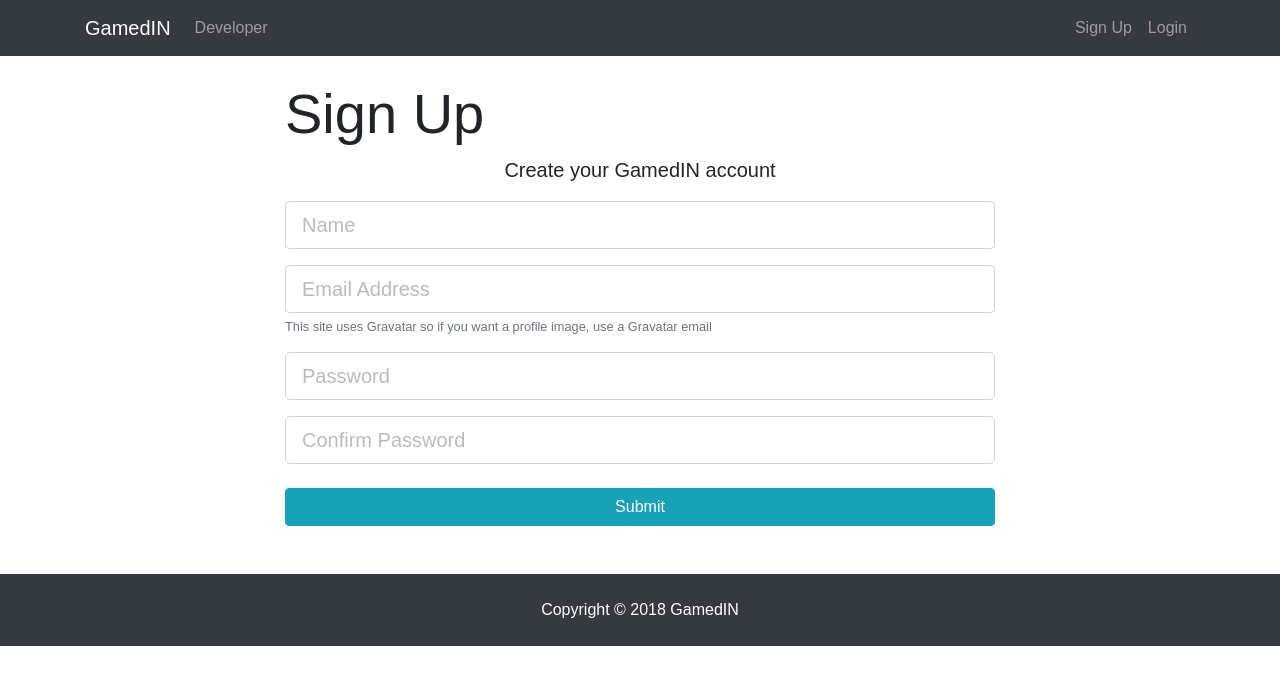
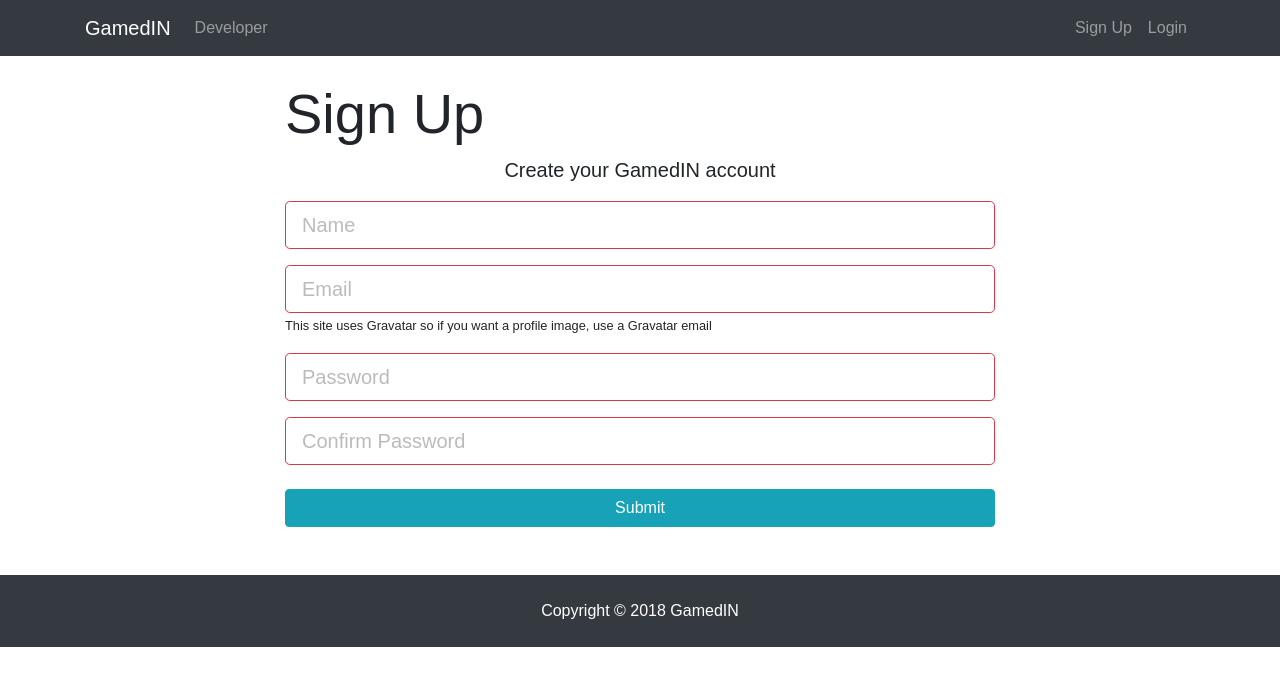
Before and after one commit to amiracledev/socialconnect, a React (Create React App) app in the folder client/: page /register in a window 1280 px wide. Shown: the top 686 px of the page. Built offline with nearby package versions, Linux system fonts and the light colour scheme.

Commit message:
adding dashboard to profile

```diff
--- a/client/src/App.js
+++ b/client/src/App.js
@@ -3,6 +3,7 @@
 import jwt_decode from "jwt-decode";
 import setAuthToken from "./utils/setAuthToken";
 import { setCurrentUser, logoutUser } from "./actions/authActions";
+import { clearCurrentProfile } from "./actions/profileActions";
 
 import { Provider } from "react-redux";
 import store from "./store";
@@ -12,6 +13,7 @@
 import Landing from "./components/layout/Landing";
 import Register from "./components/Auth/Register";
 import Login from "./components/Auth/Login";
+import Dashboard from "./components/dashboard/Dashboard";
 
 import "./App.css";
 
@@ -28,6 +30,8 @@
   if (decoded.exp < currentTime) {
     //logout
     store.dispatch(logoutUser());
+    //clear current profile
+    store.dispatch(clearCurrentProfile());
     //redirect
     window.location.href = "/login";
   }
@@ -44,6 +48,7 @@
             <div className="container">
               <Route exact path="/register" component={Register} />
               <Route exact path="/login" component={Login} />
+              <Route exact path="/dashboard" component={Dashboard} />
             </div>
             <Footer />
           </div>
--- /dev/null
+++ b/client/src/actions/profileActions.js
@@ -0,0 +1,54 @@
+import axios from "axios";
+
+import {
+  GET_PROFILE,
+  PROFILE_LOADING,
+  CLEAR_CURRENT_PROFILE,
+  GET_ERRORS
+} from "./types";
+
+// Get current profile
+export const getCurrentProfile = () => dispatch => {
+  dispatch(setProfileLoading());
+  axios
+    .get("/api/profile")
+    .then(res =>
+      dispatch({
+        type: GET_PROFILE,
+        payload: res.data
+      })
+    )
+    .catch(err =>
+      dispatch({
+        type: GET_PROFILE,
+        payload: {}
+      })
+    );
+};
+
+// Create Profile
+export const createProfile = (profileData, history) => dispatch => {
+  axios
+    .post("/api/profile", profileData)
+    .then(res => history.push("/dashboard"))
+    .catch(err =>
+      dispatch({
+        type: GET_ERRORS,
+        payload: err.response.data
+      })
+    );
+};
+
+// Profile loading
+export const setProfileLoading = () => {
+  return {
+    type: PROFILE_LOADING
+  };
+};
+
+// Clear profile
+export const clearCurrentProfile = () => {
+  return {
+    type: CLEAR_CURRENT_PROFILE
+  };
+};
--- a/client/src/actions/types.js
+++ b/client/src/actions/types.js
@@ -1,2 +1,7 @@
 export const GET_ERRORS = "GET_ERRORS";
 export const SET_CURRENT_USER = "SET_CURRENT_USER";
+export const GET_PROFILE = "GET_PROFILE";
+export const PROFILE_LOADING = "PROFILE_LOADING";
+export const PROFILE_NOT_FOUND = "PROFILE_NOT_FOUND";
+export const CLEAR_CURRENT_PROFILE = "CLEAR_CURRENT_PROFILE";
+export const GET_PROFILES = "GET_PROFILES";
--- a/client/src/components/Auth/Register.js
+++ b/client/src/components/Auth/Register.js
@@ -1,9 +1,10 @@
 import React, { Component } from "react";
 import PropTypes from "prop-types";
 import { withRouter } from "react-router-dom";
-import classnames from "classnames";
+
 import { connect } from "react-redux";
 import { registerUser } from "../../actions/authActions";
+import TextFieldGroup from "../common/TextFieldGroup";
 
 class Register extends Component {
   constructor() {
@@ -56,72 +57,38 @@
               <h1 className="display-4 tepackagesxt-center">Sign Up</h1>
               <p className="lead text-center">Create your GamedIN account</p>
               <form noValidate onSubmit={this.onSubmit}>
-                <div className="form-group">
-                  <input
-                    type="text"
-                    className={classnames("form-control form-control-lg", {
-                      "is-invalid": errors.name
-                    })}
+                <TextFieldGroup
                   placeholder="Name"
                   name="name"
                   value={this.state.name}
                   onChange={this.onChange}
+                  error={errors.name}
                 />
-                  {errors.name && (
-                    <div className="invalid-feedback">{errors.name}</div>
-                  )}
-                </div>
-                <div className="form-group">
-                  <input
+                <TextFieldGroup
+                  placeholder="Email"
+                  name="email"
                   type="email"
-                    className={classnames("form-control form-control-lg", {
-                      "is-invalid": errors.email
-                    })}
-                    placeholder="Email Address"
-                    name="email"
                   value={this.state.email}
                   onChange={this.onChange}
+                  error={errors.email}
+                  info="This site uses Gravatar so if you want a profile image, use a Gravatar email"
                 />
-                  {errors.email && (
-                    <div className="invalid-feedback">{errors.email}</div>
-                  )}
-                  <small className="form-text text-muted">
-                    This site uses Gravatar so if you want a profile image, use
-                    a Gravatar email
-                  </small>
-                </div>
-                <div className="form-group">
-                  <input
-                    type="password"
-                    className={classnames("form-control form-control-lg", {
-                      "is-invalid": errors.password
-                    })}
+                <TextFieldGroup
                   placeholder="Password"
                   name="password"
+                  type="password"
                   value={this.state.password}
                   onChange={this.onChange}
+                  error={errors.password}
                 />
-                  {errors.password && (
-                    <div className="invalid-feedback">{errors.password}</div>
-                  )}
-                </div>
-
-                <div className="form-group">
-                  <input
-                    type="password"
-                    className={classnames("form-control form-control-lg", {
-                      "is-invalid": errors.password2
-                    })}
+                <TextFieldGroup
                   placeholder="Confirm Password"
                   name="password2"
+                  type="password"
                   value={this.state.password2}
                   onChange={this.onChange}
+                  error={errors.password2}
                 />
-                  {errors.password2 && (
-                    <div className="invalid-feedback">{errors.password2}</div>
-                  )}
-                </div>
-
                 <input type="submit" className="btn btn-info btn-block mt-4" />
               </form>
             </div>
--- /dev/null
+++ b/client/src/components/common/Spinner.js
@@ -0,0 +1,14 @@
+import React from "react";
+import spinner from "./spinner.gif";
+
+export default () => {
+  return (
+    <div>
+      <img
+        src={spinner}
+        style={{ width: "200px", margin: "auto", display: "block" }}
+        alt="Loading..."
+      />
+    </div>
+  );
+};
--- /dev/null
+++ b/client/src/components/common/TextFieldGroup.js
@@ -0,0 +1,50 @@
+import React from "react";
+import classnames from "classnames";
+import PropTypes from "prop-types";
+
+const TextFieldGroup = ({
+  name,
+  placeholder,
+  value,
+  label,
+  error,
+  info,
+  type,
+  onChange,
+  disabled
+}) => {
+  return (
+    <div className="form-group">
+      <input
+        type={type}
+        className={classnames("form-control form-control-lg", {
+          "is-invalid": { error }
+        })}
+        placeholder={placeholder}
+        name={name}
+        value={value}
+        onChange={onChange}
+        disabled={disabled}
+      />
+      {info && <small classname="form-text text-muted">{info}</small>}
+      {error && <div className="invalid-feedback">{error}</div>}
+    </div>
+  );
+};
+
+TextFieldGroup.propTypes = {
+  name: PropTypes.string.isRequired,
+  placeholder: PropTypes.string,
+  value: PropTypes.string.isRequired,
+  info: PropTypes.string,
+  error: PropTypes.string,
+  type: PropTypes.string.isRequired,
+  onChange: PropTypes.func.isRequired,
+  disabled: PropTypes.string
+};
+
+TextFieldGroup.defaultProps = {
+  type: "text"
+};
+
+export default TextFieldGroup;
--- a/client/src/components/layout/Landing.js
+++ b/client/src/components/layout/Landing.js
@@ -1,7 +1,15 @@
 import React, { Component } from "react";
 import { Link } from "react-router-dom";
+import { PropTypes } from "prop-types";
+import { connect } from "react-redux";
 
 class Landing extends Component {
+  componentDidMount() {
+    if (this.props.auth.isAuthenticated) {
+      this.props.history.push("/dashboard");
+    }
+  }
+
   render() {
     return (
       <div className="landing">
@@ -26,4 +34,12 @@
     );
   }
 }
-export default Landing;
+
+Landing.propTypes = {
+  auth: PropTypes.object.isRequired
+};
+const mapStateToProps = state => ({
+  auth: state.auth
+});
+
+export default connect(mapStateToProps)(Landing);
--- a/client/src/components/layout/Navbar.js
+++ b/client/src/components/layout/Navbar.js
@@ -3,10 +3,12 @@
 import PropTypes from "prop-types";
 import { connect } from "react-redux";
 import { logoutUser } from "../../actions/authActions";
+import { clearCurrentProfile } from "../../actions/profileActions";
 
 class Navbar extends Component {
   onLogoutClick(e) {
     e.preventDefault();
+    this.props.clearCurrentProfile();
     this.props.logoutUser();
   }
 
@@ -22,6 +24,7 @@
             className="nav-link"
           >
             <img
+              className="rounded-circle"
               src={user.avatar}
               alt={user.name}
               style={{ width: "25px", marginRight: "5px" }}
@@ -89,5 +92,5 @@
 
 export default connect(
   mapStateToProps,
-  { logoutUser }
+  { logoutUser, clearCurrentProfile }
 )(Navbar);
--- a/client/src/reducers/index.js
+++ b/client/src/reducers/index.js
@@ -1,8 +1,10 @@
 import { combineReducers } from "redux";
 import authReducer from "./authReducer";
 import errorReducer from "./errorReducer";
+import profileReducer from "./profileReducer";
 
 export default combineReducers({
   auth: authReducer,
-  errors: errorReducer
+  errors: errorReducer,
+  profile: profileReducer
 });
--- /dev/null
+++ b/client/src/reducers/profileReducer.js
@@ -0,0 +1,34 @@
+import {
+  GET_PROFILE,
+  PROFILE_LOADING,
+  CLEAR_CURRENT_PROFILE
+} from "../actions/types";
+
+const initialState = {
+  profile: null,
+  profiles: null,
+  loading: false
+};
+
+export default function(state = initialState, action) {
+  switch (action.type) {
+    case PROFILE_LOADING:
+      return {
+        ...state,
+        loading: true
+      };
+    case GET_PROFILE:
+      return {
+        ...state,
+        profile: action.payload,
+        loading: false
+      };
+    case CLEAR_CURRENT_PROFILE:
+      return {
+        ...state,
+        profile: null
+      };
+    default:
+      return state;
+  }
+}
```
Also changed, not shown: client/src/components/Auth/Login.js (+13 -21 lines), client/src/components/dashboard/Dashboard.js (added, +68 -0 lines), client/src/components/common/spinner.gif (added). Lines whose indentation alone changed are shown as unchanged.
